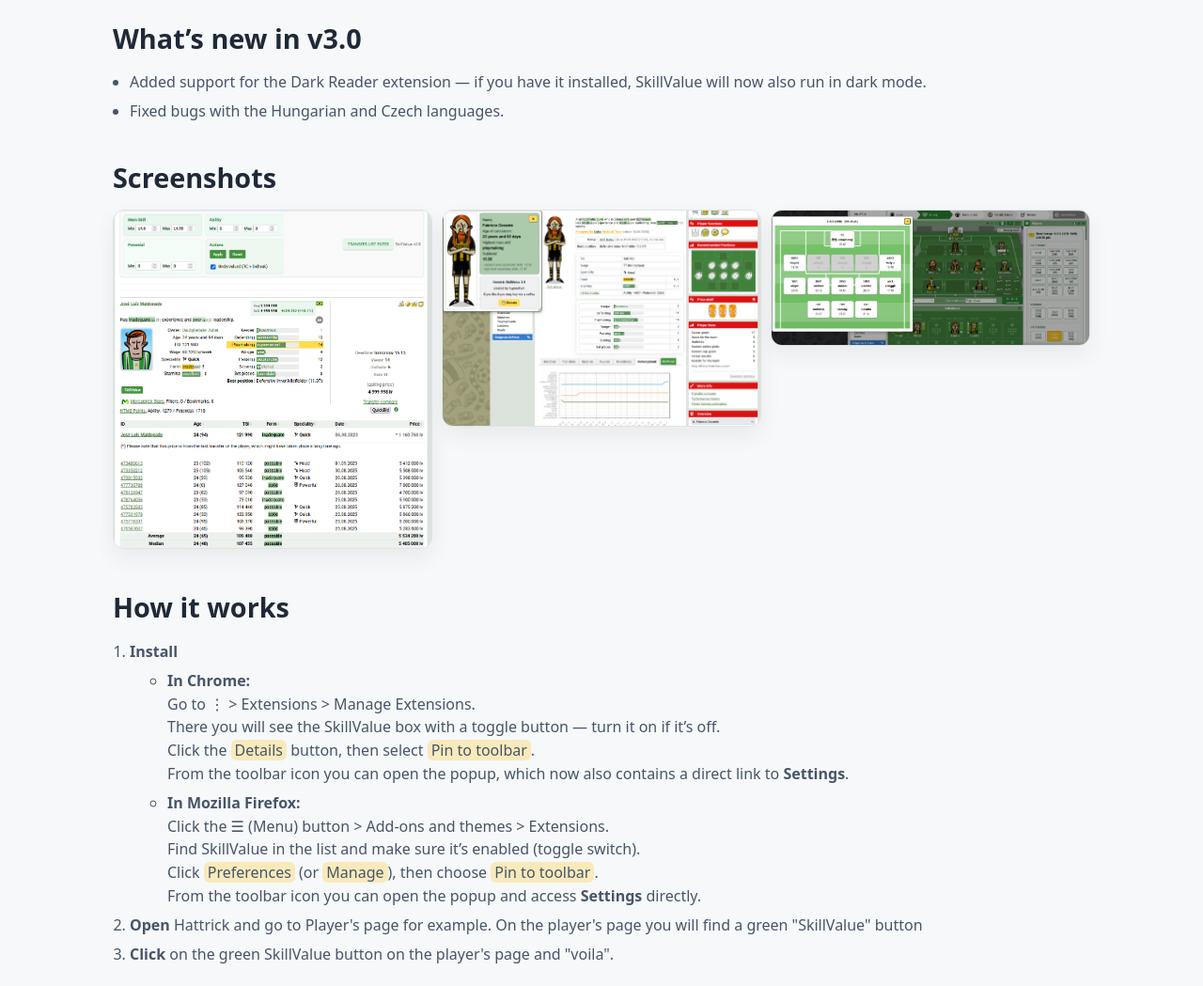
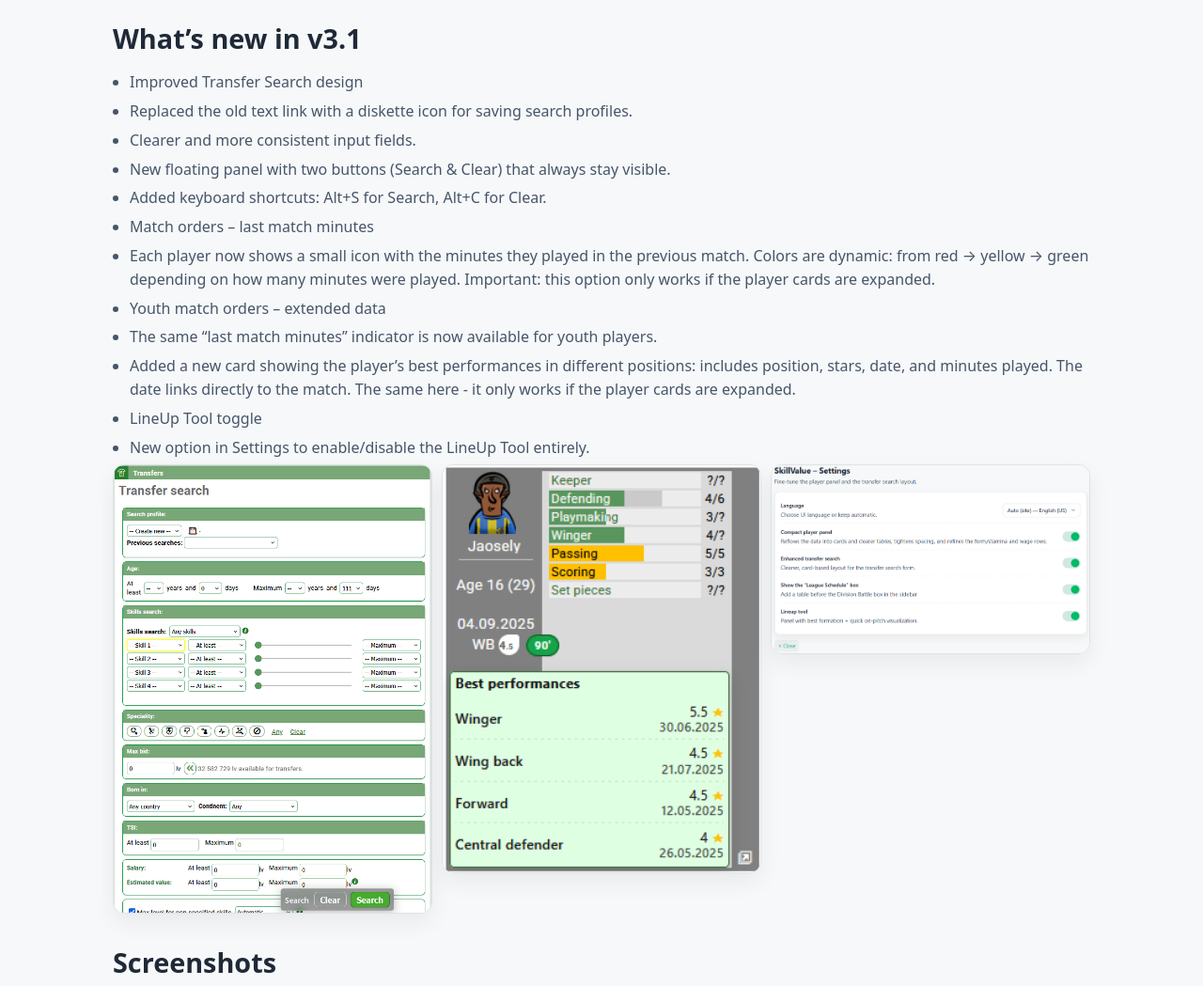
Before and after one commit to hypnodrum/skillvalue_site, a plain HTML site: page index.html in a window 1280 px wide. Shown: the part 1180-2229 px from the top of the page at 94% size. Drawn offline with Linux system fonts and the light colour scheme.

Commit message:
Update index.html
What's new in v3.1

```diff
--- a/index.html
+++ b/index.html
@@ -8,7 +8,6 @@
     <meta name="description"
           content="SkillValue adds powerful transfer filters, an undervalued detector, a compact player panel, and a league schedule for Hattrick.">
 
-    <!-- OG/Twitter (по желание смени пътя) -->
     <meta property="og:title" content="SkillValue — Smart tools for Hattrick transfers"/>
     <meta property="og:description"
           content="Undervalued filter + Transfer Compare, compact player panel, lineup helper, and league schedule."/>
@@ -145,14 +144,30 @@
     <!-- WHAT'S NEW -->
     <section id="whats-new" class="whats-new">
         <div class="wrap">
-            <h2>What’s new in v3.0</h2>
+            <h2>What’s new in v3.1</h2>
             <ul class="changelog">
-
-                    <li>Added support for the Dark Reader extension — if you have it installed, SkillValue will now also run in dark mode.</li>
-
-                    <li>Fixed bugs with the Hungarian and Czech languages.</li>
-
+                    <li>Improved Transfer Search design</li>
+                        <li>Replaced the old text link with a diskette icon for saving search profiles.</li>
+                        <li>Clearer and more consistent input fields.</li>
+                        <li>New floating panel with two buttons (Search & Clear) that always stay visible.</li>
+                        <li>Added keyboard shortcuts: Alt+S for Search, Alt+C for Clear.</li>
+                    <li>Match orders – last match minutes</li>
+                        <li>Each player now shows a small icon with the minutes they played in the previous match.
+                            Colors are dynamic: from red → yellow → green depending on how many minutes were played.
+                            Important: this option only works if the player cards are expanded.</li>
+                    <li>Youth match orders – extended data</li>
+                        <li>The same “last match minutes” indicator is now available for youth players.</li>
+                        <li>Added a new card showing the player’s best performances in different positions:
+                            includes position, stars, date, and minutes played. The date links directly to the match.
+                            The same here - it only works if the player cards are expanded.</li>
+                    <li>LineUp Tool toggle</li>
+                        <li>New option in Settings to enable/disable the LineUp Tool entirely.</li>
             </ul>
+            <div class="shots">
+                <figure><img src="/static/images/transfer_search.png" alt="Impruved Transfer search design"></figure>
+                <figure><img src="/static/images/extra_information.png" alt="position, stars, date, and minutes played are now shown"></figure>
+                <figure><img src="/static/images/settings.png" alt="Lineup Tool can be switche off now"></figure>
+            </div>
         </div>
     </section>
 
```
